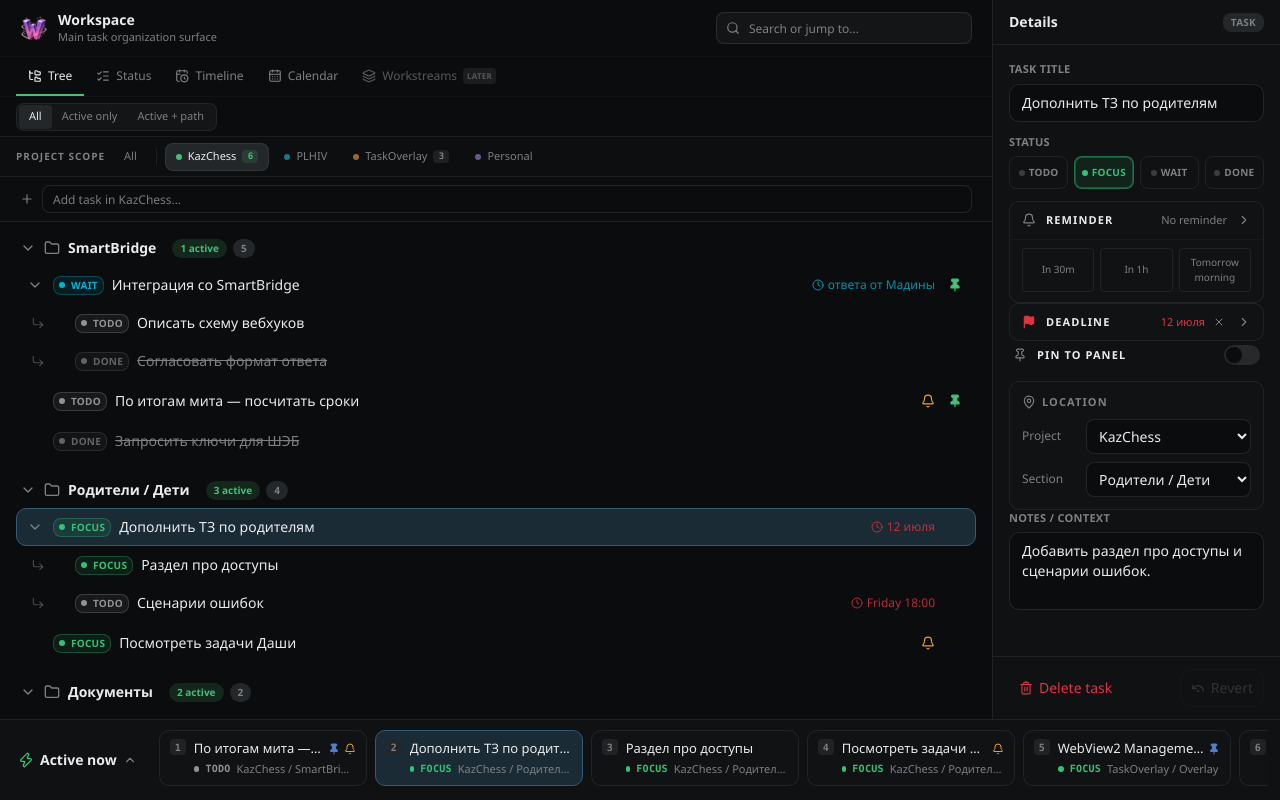
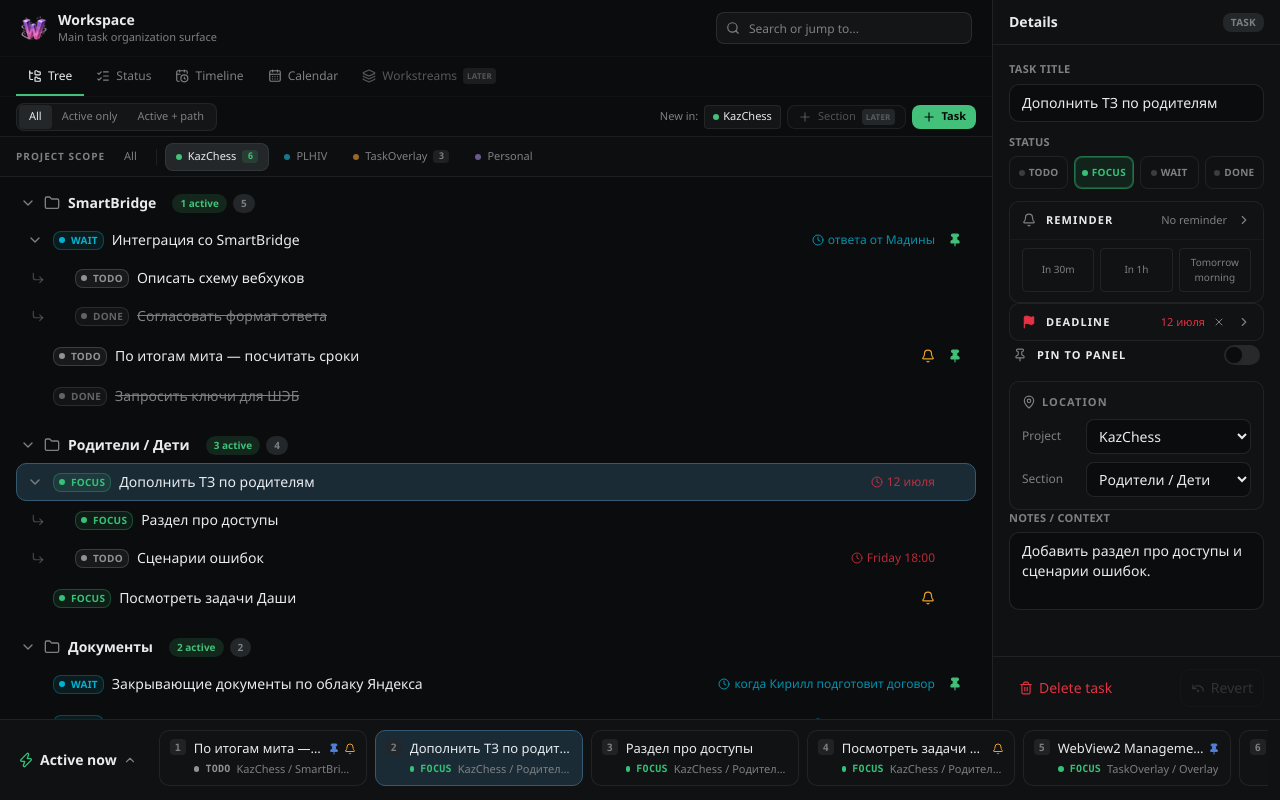
Before and after one commit to nelsgreen/TaskOverlay, a Next.js app in the folder v2/workspace-ui/: page / in a window 1280 px wide. Built offline with nearby package versions, Linux system fonts and the light colour scheme.

Commit message:
Fix Workspace connected details editing

```diff
--- a/v2/workspace-ui/components/details-panel.tsx
+++ b/v2/workspace-ui/components/details-panel.tsx
@@ -151,14 +151,18 @@ export function DetailsPanel({
   // Track the snapshot at the start of the editing session for "Revert"
   const sessionBaseRef = useRef<Task | null>(task)
 
-  // When a new task is selected, reset the session base and accordion state
+  // When a new task is selected, reset the session base and accordion state.
+  // Keyed on task?.id only (matches v0's [task?.id, emphasize] dependency) so a
+  // fresh snapshot for the *same* task (e.g. after a bridge edit confirms) does
+  // not collapse open editors or discard an in-progress draft.
   useEffect(() => {
     setDraft(task)
     sessionBaseRef.current = task
     setReminderOpen(false)
     setDeadlineOpen(false)
     setDeadlineWithTime(task?.deadlineTime ? true : false)
-  }, [task])
+    // eslint-disable-next-line react-hooks/exhaustive-deps
+  }, [task?.id])
 
   // Auto-apply: push every draft change up to parent immediately
   useEffect(() => {
@@ -194,8 +198,8 @@ export function DetailsPanel({
   const locked = editMode === "readonly"
   const taskId = draft.id
   const sourceTitle = task?.title ?? draft.title
-  const sourceNotes = task?.notes ?? draft.notes ?? ""
-  const sourceWaitingFor = task?.waitingFor ?? draft.waitingFor ?? ""
+  const sourceNotes = task?.notes ?? ""
+  const sourceWaitingFor = task?.waitingFor ?? ""
 
   function sendBridgeEdit(
     field: BridgeEditField,
@@ -229,14 +233,24 @@ export function DetailsPanel({
     if (!draft) return
     const next = { ...draft, ...patch }
     setDraft(next)
-    if (connected) sendBridgeEdit("reminder", computeReminderIso(next))
+    // A partial date-only or time-only entry must not send a clear (null) to the
+    // bridge — only push once both date and time make a complete instant.
+    if (connected) {
+      const iso = computeReminderIso(next)
+      if (iso) sendBridgeEdit("reminder", iso)
+    }
   }
 
   function applyDeadlinePatch(patch: Partial<Pick<Task, "deadline" | "deadlineDate" | "deadlineTime">>) {
     if (!draft) return
     const next = { ...draft, ...patch }
     setDraft(next)
-    if (connected) sendBridgeEdit("deadline", computeDeadlineIso(next, deadlineWithTime))
+    // Same rule as reminders: an incomplete date/time combination must not clear
+    // the deadline on the bridge.
+    if (connected) {
+      const iso = computeDeadlineIso(next, deadlineWithTime)
+      if (iso) sendBridgeEdit("deadline", iso)
+    }
   }
 
   function revert() {
@@ -661,13 +675,24 @@ export function DetailsPanel({
         </div>
 
         {/* ── LOCATION ── */}
+        {/* No move/update-location bridge command exists yet, so this stays
+            disabled with an explicit reason in connected/read-only mode instead
+            of silently no-op'ing. */}
         <fieldset disabled={bridged} className="contents">
-        <div className={cn("rounded-lg border border-border bg-card/40 p-3", bridged && "opacity-60")}>
+        <div
+          className={cn("rounded-lg border border-border bg-card/40 p-3", bridged && "opacity-60")}
+          title={bridged ? "Moving tasks between projects/sections is not available in this build yet" : undefined}
+        >
           <div className="mb-2 flex items-center gap-1.5">
             <MapPin className="size-3.5 text-muted-foreground" />
             <span className="text-[11px] font-bold uppercase tracking-widest text-muted-foreground">
               Location
             </span>
+            {bridged && (
+              <span className="rounded bg-accent px-1 py-0.5 text-[8px] font-semibold uppercase tracking-wide text-muted-foreground">
+                Later
+              </span>
+            )}
           </div>
           <div className="space-y-2">
             <LocationRow label="Project">
--- a/v2/workspace-ui/components/task-manager.tsx
+++ b/v2/workspace-ui/components/task-manager.tsx
@@ -1,7 +1,7 @@
 "use client"
 
 import { useEffect, useMemo, useRef, useState } from "react"
-import { FolderTree, Plus } from "lucide-react"
+import { FolderTree } from "lucide-react"
 import type { MeetItem, Status, StatusFilterKey, TabKey, Task, TimelineItem, TreeFilter, WorkspaceTaskCommand } from "@/lib/types"
 import {
   initialMeetItems,
@@ -51,7 +51,6 @@ export function TaskManager() {
   const [statusFilter, setStatusFilter] = useState<StatusFilterKey>("all")
   const [hideDone, setHideDone] = useState(false)
   const [search, setSearch] = useState("")
-  const [newTaskTitle, setNewTaskTitle] = useState("")
   const [collapsedSections, setCollapsedSections] = useState<Set<string>>(new Set())
   const [collapsedTasks, setCollapsedTasks] = useState<Set<string>>(new Set())
   const [contextReady, setContextReady] = useState(false)
@@ -508,7 +507,10 @@ export function TaskManager() {
 
   // Add task from Workspace: defaults to the current Tree project, and to the
   // selected task's section when that task is in the same project.
-  const handleCreateTask = (title: string) => {
+  // Matches v0's "+ Task" toolbar button (workspace-header.tsx TreeToolbar):
+  // creates immediately with a placeholder title, then the task is auto-selected
+  // so the title can be renamed straight away in Details.
+  const handleCreateTask = (title = "New task") => {
     const trimmed = title.trim()
     if (!trimmed) return
     const currentTask = selection?.kind === "task" ? tasks.find((t) => t.id === selection.id) : null
@@ -654,6 +656,10 @@ export function TaskManager() {
             onTabChange={changeTab}
             filter={filter}
             onFilterChange={changeTreeFilter}
+            treeProjectName={treeProject.name}
+            treeProjectColor={treeProject.color}
+            onAddTask={() => handleCreateTask()}
+            addTaskDisabled={readOnly}
             statusFilter={statusFilter}
             onStatusFilterChange={changeStatusFilter}
             hideDone={hideDone}
@@ -707,25 +713,6 @@ export function TaskManager() {
                         </button>
                       )
                     })}
-                  </div>
-                )}
-                {!readOnly && (
-                  <div className="flex items-center gap-2 border-b border-border bg-card/20 px-5 py-2">
-                    <Plus className="size-3.5 shrink-0 text-muted-foreground" />
-                    <input
-                      value={newTaskTitle}
-                      onChange={(e) => setNewTaskTitle(e.target.value)}
-                      onKeyDown={(e) => {
-                        if (e.key === "Enter") {
-                          handleCreateTask(newTaskTitle)
-                          setNewTaskTitle("")
-                        } else if (e.key === "Escape") {
-                          setNewTaskTitle("")
-                        }
-                      }}
-                      placeholder={`Add task in ${treeProject.name}…`}
-                      className="h-7 flex-1 rounded-md border border-input bg-background px-2.5 text-xs text-foreground outline-none transition-colors focus:border-primary/60 focus:ring-1 focus:ring-primary/20"
-                    />
                   </div>
                 )}
                 <TreeView
--- a/v2/workspace-ui/components/workspace-header.tsx
+++ b/v2/workspace-ui/components/workspace-header.tsx
@@ -24,6 +24,10 @@ interface Props {
   onTabChange: (tab: TabKey) => void
   filter: TreeFilter
   onFilterChange: (filter: TreeFilter) => void
+  treeProjectName: string
+  treeProjectColor: string
+  onAddTask: () => void
+  addTaskDisabled?: boolean
   statusFilter: StatusFilterKey
   onStatusFilterChange: (filter: StatusFilterKey) => void
   hideDone: boolean
@@ -84,6 +88,10 @@ export function WorkspaceHeader({
   onTabChange,
   filter,
   onFilterChange,
+  treeProjectName,
+  treeProjectColor,
+  onAddTask,
+  addTaskDisabled = false,
   statusFilter,
   onStatusFilterChange,
   hideDone,
@@ -165,6 +173,10 @@ export function WorkspaceHeader({
           <TreeToolbar
             filter={filter}
             onFilterChange={onFilterChange}
+            treeProjectName={treeProjectName}
+            treeProjectColor={treeProjectColor}
+            onAddTask={onAddTask}
+            addTaskDisabled={addTaskDisabled}
           />
         )}
         {tab === "status" && (
@@ -198,11 +210,20 @@ export function WorkspaceHeader({
 function TreeToolbar({
   filter,
   onFilterChange,
+  treeProjectName,
+  treeProjectColor,
+  onAddTask,
+  addTaskDisabled,
 }: {
   filter: TreeFilter
   onFilterChange: (filter: TreeFilter) => void
+  treeProjectName: string
+  treeProjectColor: string
+  onAddTask: () => void
+  addTaskDisabled?: boolean
 }) {
   return (
+    <>
       <div className={toolbar.segment} role="group" aria-label="Tree filter">
         {treeFilters.map((item) => (
           <button
@@ -215,6 +236,36 @@ function TreeToolbar({
           </button>
         ))}
       </div>
+
+      {/* Right: create target + actions — follows v0 TreeToolbar (New in: / + Section / + Task) */}
+      <div className="ml-auto flex items-center gap-1.5">
+        <span className="flex items-center gap-1.5 text-[11px] text-muted-foreground">
+          New in:
+          <span className="flex h-6 items-center gap-1 rounded border border-border bg-card px-2 text-[11px] font-medium text-foreground">
+            <span className="size-1.5 rounded-full" style={{ backgroundColor: treeProjectColor }} />
+            {treeProjectName}
+          </span>
+        </span>
+        <span
+          title="Adding sections from Workspace is not available in this build yet"
+          className="flex h-6 cursor-not-allowed items-center gap-1.5 rounded-md border border-border bg-card/50 px-2.5 text-[11px] font-medium text-muted-foreground/60"
+        >
+          <Plus className="size-3.5" />
+          Section
+          <span className="rounded bg-accent px-1 py-0.5 text-[8px] font-semibold uppercase tracking-wide">Later</span>
+        </span>
+        <button
+          type="button"
+          onClick={onAddTask}
+          disabled={addTaskDisabled}
+          title={addTaskDisabled ? "Read-only: connect to add tasks" : undefined}
+          className="flex h-6 items-center gap-1.5 rounded-md bg-primary px-2.5 text-[11px] font-semibold text-primary-foreground transition-colors hover:bg-primary/90 disabled:cursor-not-allowed disabled:opacity-50"
+        >
+          <Plus className="size-3.5" />
+          Task
+        </button>
+      </div>
+    </>
   )
 }
 
```
Lines whose indentation alone changed are shown as unchanged.
